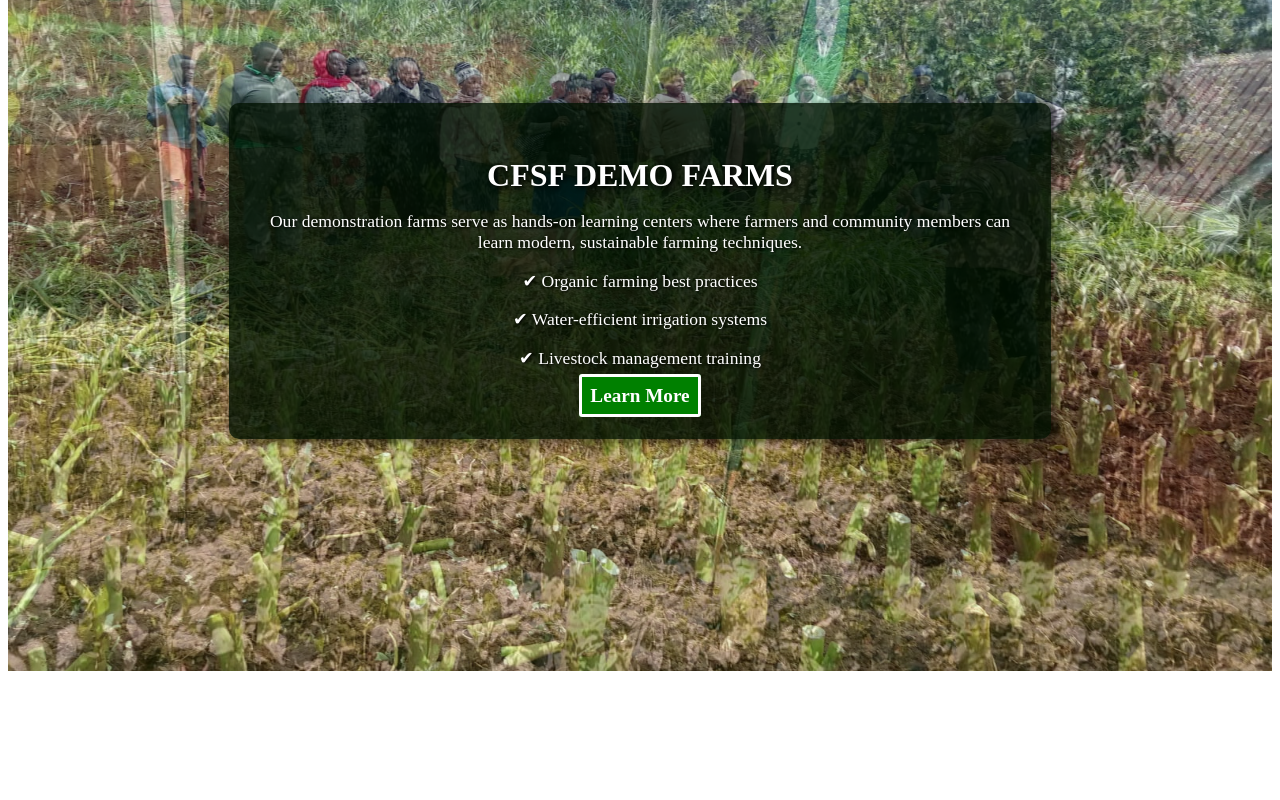
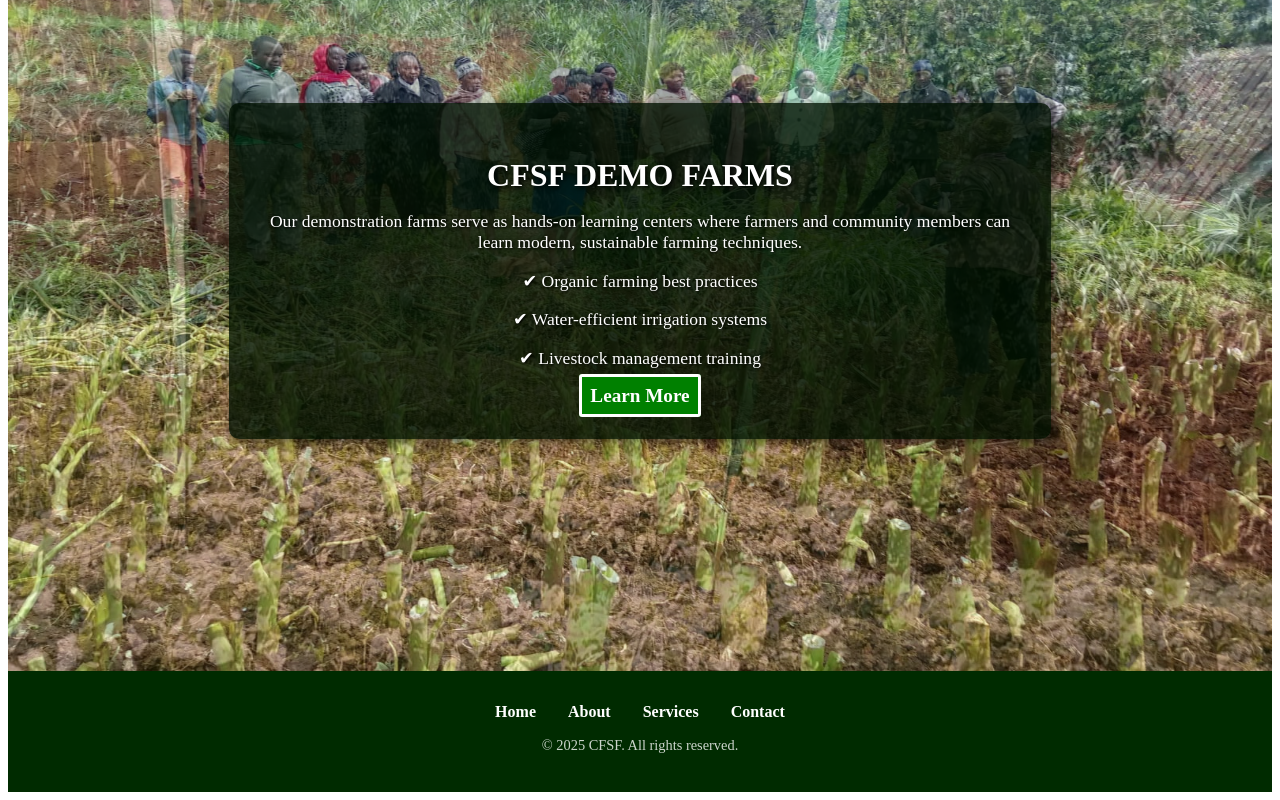
Before and after one commit to IKANYI/World-Food-Systems-Foundation, a React (Vite) app in the folder WPS/: page / in a window 1280 px wide. Shown: the part 1221-2021 px from the top of the page. Before the commit the page ends 1900 px from the top, so only its background shows below. Built offline with nearby package versions, Linux system fonts and the light colour scheme.

Commit message:
style the footer

```diff
--- a/WPS/src/App.jsx
+++ b/WPS/src/App.jsx
@@ -1,6 +1,7 @@
 import Burger from "./components/Burger";
 import Head from "./Head"
 import Home from "./Home";
+import Footer from "./Footer";
 function App() {
 
 
@@ -9,6 +10,7 @@ function App() {
       <Head/>
       <Burger/>
       <Home/>
+      <Footer/>
     </>
   )
 }
--- a/WPS/src/Footer.jsx
+++ b/WPS/src/Footer.jsx
@@ -1,9 +1,54 @@
-import React from 'react'
+import React from "react";
+import styled from "styled-components";
+
+const FooterContainer = styled.footer`
+  background: #002b00; /* Dark Green Background */
+  color: white;
+  text-align: center;
+  padding: 1.5rem 0;
+  font-size: 1rem;
+  position: relative;
+  bottom: 0;
+  width: 100%;
+  display: flex;
+  flex-direction: column;
+  align-items: center;
+`;
+
+const FooterLinks = styled.div`
+  margin: 0.5rem 0;
+
+  a {
+    color: white;
+    text-decoration: none;
+    margin: 0 1rem;
+    font-weight: bold;
+    transition: color 0.3s ease-in-out;
+
+    &:hover {
+      color: #4caf50; /* Highlight on hover */
+    }
+  }
+`;
+
+const Copyright = styled.p`
+  font-size: 0.9rem;
+  opacity: 0.8;
+  margin-top: 0.5rem;
+`;
 
 const Footer = () => {
   return (
-    <div>Footer</div>
-  )
-}
+    <FooterContainer>
+      <FooterLinks>
+        <a href="#">Home</a>
+        <a href="#">About</a>
+        <a href="#">Services</a>
+        <a href="#">Contact</a>
+      </FooterLinks>
+      <Copyright>&copy; {new Date().getFullYear()} CFSF. All rights reserved.</Copyright>
+    </FooterContainer>
+  );
+};
 
-export default Footer
+export default Footer;
```
